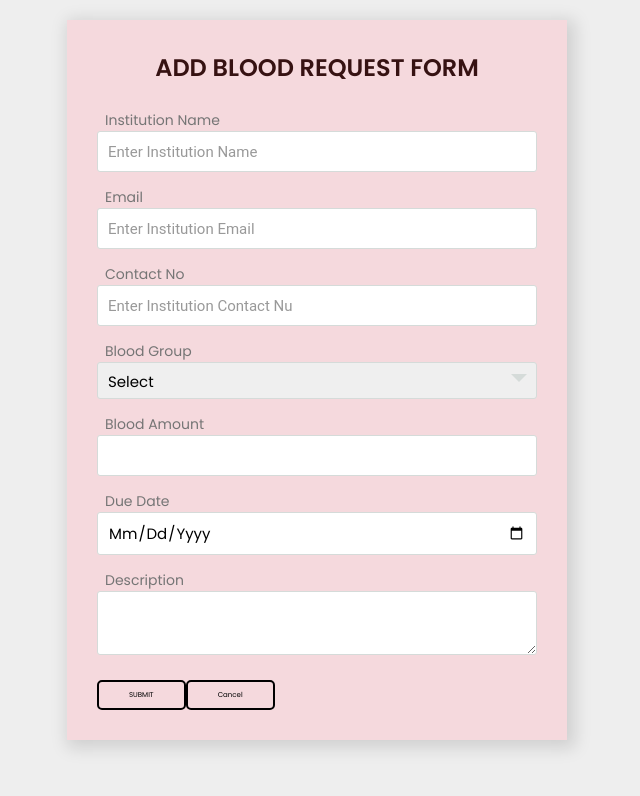
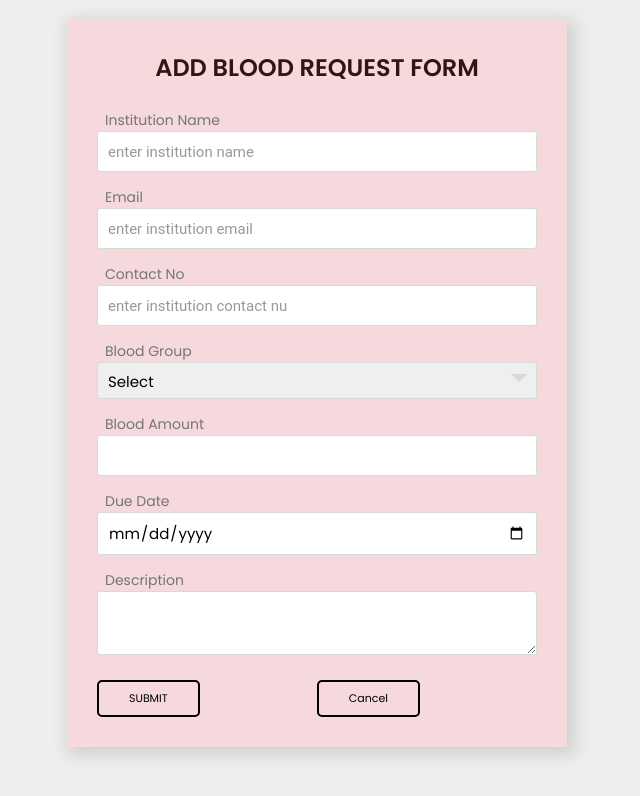
Before and after one commit to navodnirmalnawarathna98/SE_SPM_PROJECT_GROUP_SEJ028, a React (Create React App) app in the folder Blood_Bank/frontend/: page /bloodreq in a window 1280 px wide. Shown: the top 796 px of the page, without its empty margins (368-1008 px from the left). Built offline with nearby package versions, Linux system fonts and the light colour scheme.

Commit message:
update css

```diff
--- a/Blood_Bank/frontend/src/Pages/Institution/bloodrequest.css
+++ b/Blood_Bank/frontend/src/Pages/Institution/bloodrequest.css
@@ -59,6 +59,7 @@
 .wrapper22 .form22 .inputfield .textarea{
   width: 100%;
   outline: none;
+  text-transform: lowercase;
   border: 1px solid #d5dbd9;
   font-size: 15px;
   padding: 8px 10px;
@@ -131,11 +132,12 @@
   .btn33{
     margin-top: 1rem;
     display: inline-block;
-    padding:.8rem 3rem;
-    font-size: 0.7rem;
-    border-radius: .5rem;
-    border:.2rem solid black;
-    color:black;
+    padding: 0.8rem 3rem;
+    font-size: 11px;
+    border-radius: 0.5rem;
+    margin-right: 117px;
+    border: 0.2rem solid black;
+    color: black;
     cursor: pointer;
     background: none;
 }
```
